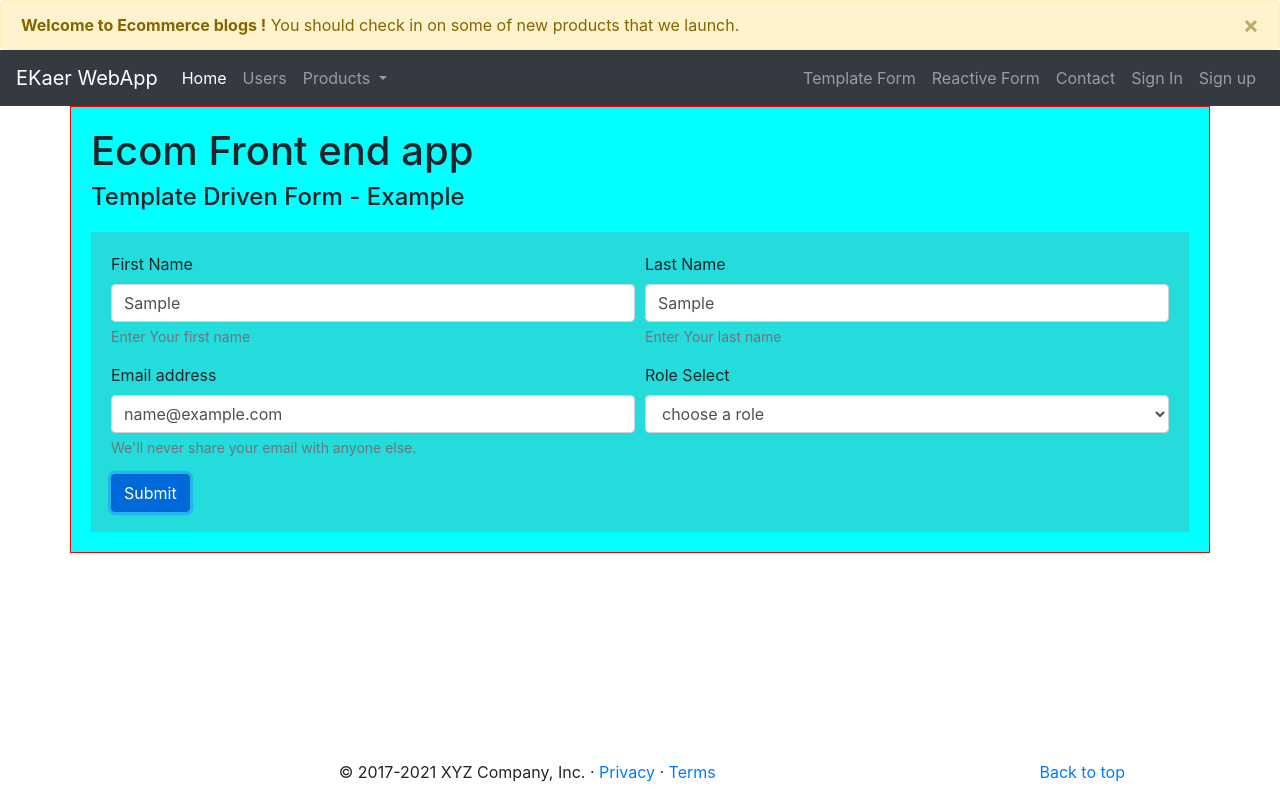
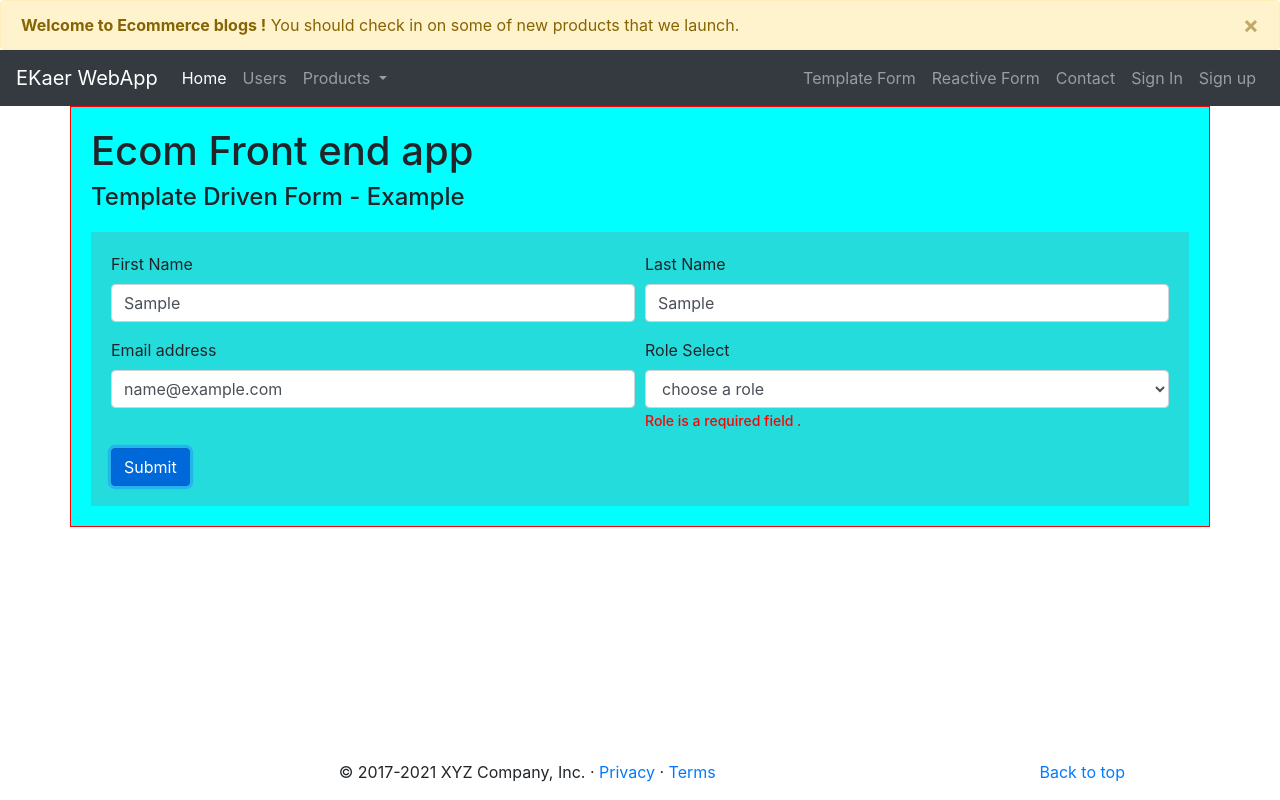
Before and after one commit to wahidKhan74/phase4-ecom-frontend-04-17-2021, an Angular app: page /template-form in a window 1280 px wide. Both pictures are taken after typing "Sample", "Sample", "name@example.com" into the empty fields and a click on the button "Submit". Built offline with nearby package versions, Linux system fonts and the light colour scheme.

Commit message:
template form validation

```diff
--- a/src/app/template-form/template-form.component.css
+++ b/src/app/template-form/template-form.component.css
@@ -4,3 +4,7 @@
     padding: 20px;
     margin-top: 20px;
 }
+.has-error {
+    color:  red;
+    font-weight: 500;
+}
--- a/src/app/template-form/template-form.component.html
+++ b/src/app/template-form/template-form.component.html
@@ -1,18 +1,26 @@
 <h4>Template Driven Form - Example</h4>
 <div class="well well-lg">
-    <form #exampleForm="ngForm" class="form-horizontal">
+    <form #exampleForm="ngForm" class="form-horizontal" novalidate>
         <div class="form-row">
             <div class="form-group col-md">
                 <label for="firstName">First Name </label>
                 <input type="text" class="form-control" [(ngModel)]="user.firstName" name="firstName"
-                 id="firstName" placeholder="Enter first Name">
-                <small id="firstName" class="form-text text-muted">Enter Your first name</small>
+                 id="firstName" #firstName="ngModel" placeholder="Enter first Name" minlength="2"  maxlength="15" required>
+                <small *ngIf="hasError(firstName)" [ngClass]="{'has-error' : hasError(firstName) }" >
+                    <span *ngIf="firstName.errors.required"> First Name is a required field .</span>
+                    <span *ngIf="firstName.errors.minlength"> First Name is  min 2 char long .</span>
+                    <span *ngIf="firstName.errors.maxlength"> First Name is  max 16 char long .</span>
+                </small>
             </div>
             <div class="form-group col-md">
                 <label for="lastName">Last Name </label>
-                <input type="text" class="form-control" [(ngModel)]="user.lastName" name="lastName"
-                id="lastName" placeholder="Enter last Name">
-                <small id="lastName" class="form-text text-muted">Enter Your last name</small>
+                <input type="text"  #lastName="ngModel" class="form-control" [(ngModel)]="user.lastName" name="lastName"
+                id="lastName" placeholder="Enter last Name" minlength="2"  maxlength="15" required>
+                <small *ngIf="hasError(lastName)" [ngClass]="{'has-error' : hasError(lastName) }" >
+                    <span *ngIf="lastName.errors.required"> Last Name is a required field .</span>
+                    <span *ngIf="lastName.errors.minlength"> Last Name is  min 2 char long .</span>
+                    <span *ngIf="lastName.errors.maxlength"> Last Name is  max 16 char long .</span>
+                </small>
             </div>
         </div>
         <div class="form-row">
@@ -20,21 +28,28 @@
             <div class="form-group col-md">
                 <label for="email">Email address</label>
                 <input type="email" class="form-control" [(ngModel)]="user.email" name="email" id="email"
-                placeholder="Enter Your emai">
-                <small id="emailHelp" class="form-text text-muted">We'll never share your email with anyone else.</small>
+                #email="ngModel" placeholder="Enter Your emai" required pattern="[a-z0-9._%+-]+@[a-z0-9.-]+\.[a-z]{2,4}$">
+                <small *ngIf="hasError(email)" [ngClass]="{'has-error' : hasError(email) }" >
+                    <span *ngIf="email.errors.required"> Email is a required field .</span>
+                    <span *ngIf="email.errors.pattern"> Please, enter a valid email address here.</span>
+                </small>
+
               </div>
 
               <div class="form-group col-md">
                 <label for="role">Role Select</label>
-                <select class="form-control" id="role" [(ngModel)]="user.role" name="role">
-                  <option value="">choose a role</option>
+                <select class="form-control" id="role" [(ngModel)]="user.role" name="role" #role="ngModel" required>
+                 <option value="">choose a role</option>
                   <option value="admin">Admin</option>
                   <option value="user">User</option>
                   <option value="vendor">Vendor</option>
                 </select>
+                <small *ngIf="hasError(role)" [ngClass]="{'has-error' : hasError(role) }" >
+                    <span *ngIf="role.errors.required"> Role is a required field .</span>
+                </small>
               </div>
         </div>
-        <button type="submit" class="btn btn-primary" (click)="submitForm()">Submit</button>
+        <button type="submit" class="btn btn-primary" (click)="submitForm(exampleForm)">Submit</button>
       </form>
 
 </div>
--- a/src/app/template-form/template-form.component.ts
+++ b/src/app/template-form/template-form.component.ts
@@ -8,14 +8,32 @@ import { Component, OnInit } from '@angular/core';
 export class TemplateFormComponent implements OnInit {
 
   public user : User ={ firstName:"", lastName:"", email:"", role:""};
+  public submitted : boolean = false;
 
   constructor() { }
 
   ngOnInit(): void {
   }
 
-  public submitForm(){
-    console.log(this.user);
+  public submitForm(form:any){
+    // console.log(form);
+    if(form.valid) {
+      this.submitted  = true;
+    } else{
+      this.validateForm(form);
+    }
+    // console.log(this.user);
+  }
+
+  validateForm(form:any){
+    Object.keys(form.controls).forEach(field=>{
+      const control = form.controls[field];
+      control.markAsTouched({ onlySelf : true })
+    })
+  }
+
+  public hasError(field:any){
+    return (field.invalid && field.touched && field.errors);
   }
 }
 
```
